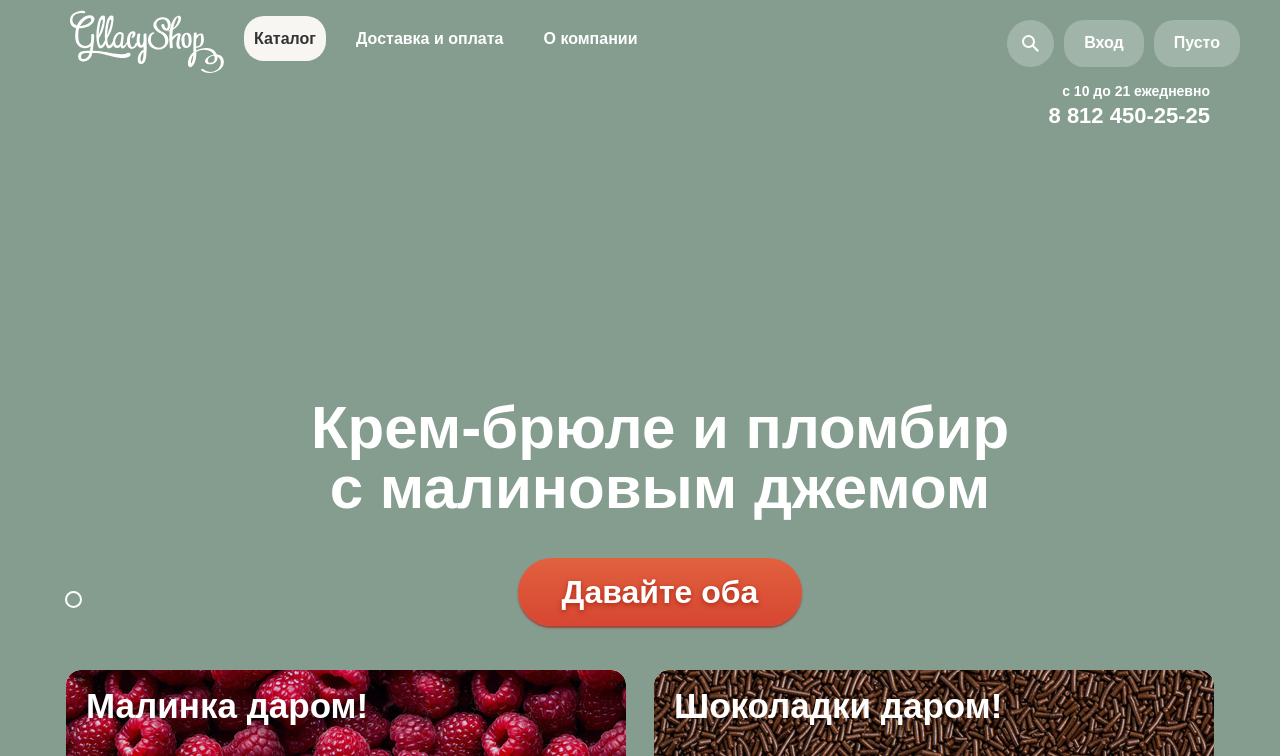
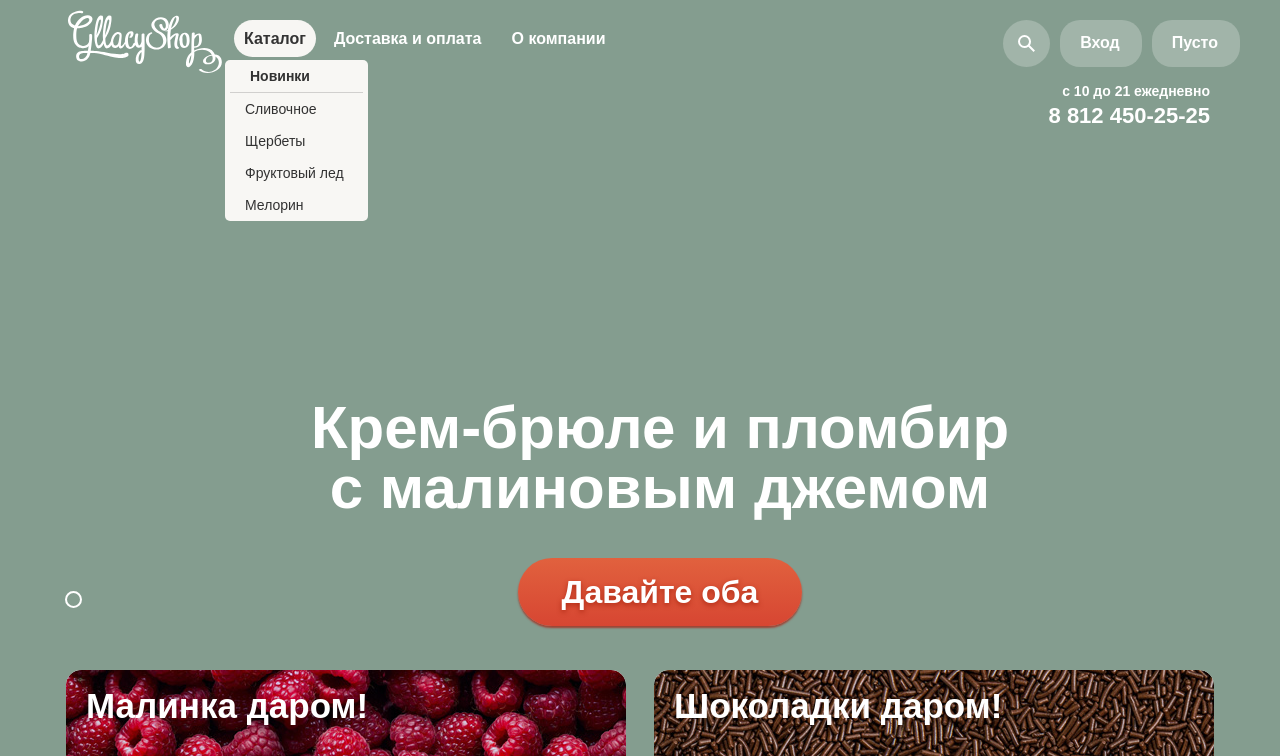
Before and after one commit to NitaBez/583539-gllacy, a plain HTML site: page index.html in a window 1280 px wide. Both pictures are taken after a click on the link "Каталог". Shown: the top 756 px of the page. Drawn offline with Linux system fonts and the light colour scheme.

Commit message:
затык в "новинках" в выпадающем меню

```diff
--- a/css/style.css
+++ b/css/style.css
@@ -57,7 +57,7 @@ input[type="radio"].visually-hidden {
 
 .main-header_logo {
   margin-top: 10px;
-  margin-left: 30px;
+  margin-left: 28px;
 }
 
 .site-navigation,
@@ -98,7 +98,15 @@ input[type="radio"].visually-hidden {
 .user-navigation a {
   color: #ffffff;
   text-decoration: none;
-  padding: 15px 10px;
+  padding-left: 8px;
+  padding-right: 12px;
+  padding-top: 8px;
+  padding-bottom: 8px;
+  margin-left: 2px;
+}
+
+.site-navigation a:last-child {
+  margin-left: 0;
 }
 
 /*.site-navigation a {
@@ -106,7 +114,7 @@ input[type="radio"].visually-hidden {
 }*/
 
 .site-navigation-item {
-  padding-left: 20px;
+  padding-left: 10px;
 }
 
 /*.site-navigation-item:first-child {
@@ -116,10 +124,10 @@ input[type="radio"].visually-hidden {
 .site-navigation-item a:hover {
   color: #333333;
   background-color: #f7f6f3;
-  padding-left: 10px;
-  padding-right: 10px;
-  padding-top: 14px;
-  padding-bottom: 14px;
+  padding-left: 8px;
+  padding-right: 12px;
+  padding-top: 8px;
+  padding-bottom: 8px;
   border-radius: 20px;
 }
 
@@ -128,18 +136,18 @@ input[type="radio"].visually-hidden {
   background-color: #f7f6f3;
   padding-left: 10px;
   padding-right: 10px;
-  padding-top: 14px;
-  padding-bottom: 14px;
+  padding-top: 10px;
+  padding-bottom: 10px;
   border-radius: 20px;
 }
 
 .site-navigation-submenu {
-  display: none;
+  /*display: none;*/
   position: absolute;
   z-index: 1;
-  top: 70px;
-  left: 235px;
-  min-width: 150px;
+  top: 60px;
+  left: 225px;
+  min-width: 143px;
   background-color: #f8f7f4;
   border-radius: 5px;
   margin: 0;
@@ -148,6 +156,7 @@ input[type="radio"].visually-hidden {
 
 .site-navigation-item:hover ul {
   display: block;
+  box-sizing: border-box;
 }
 
 .site-navigation-submenu a {
@@ -156,21 +165,28 @@ input[type="radio"].visually-hidden {
   font-size: 14px;
   line-height: 16px;
   font-weight: 400;
-  padding-left: 20px;
+  /*padding-left: 20px;*/
 }
 
 .submenu-item-first a {
+  display: block;
   font-weight: bold;
+  border-bottom: 1px solid #d1d0ce;
 }
 
-.site-navigation-submenu a:hover {
+.submenu-item-first {
+  padding-left: 5px;
+  padding-right: 5px;
+}
+
+.site-navigation-submenu li:hover {
   display: block;
   background-color: #fbded7;
   border-radius: 0;
-  padding-left: 20px;
+
 }
 
-.site-navigation-submenu a:focus {
+.site-navigation-submenu li:focus {
   background-color: #f6b5a5;
 }
 
@@ -640,7 +656,11 @@ text-decoration: none;
   display: flex;
   flex-wrap: wrap;
   width: 267px;
+  margin: 0;
+  padding: 0;
+  margin-top: 35px;
   margin-left: 27px;
+
 }
 
 .social-button {
```
